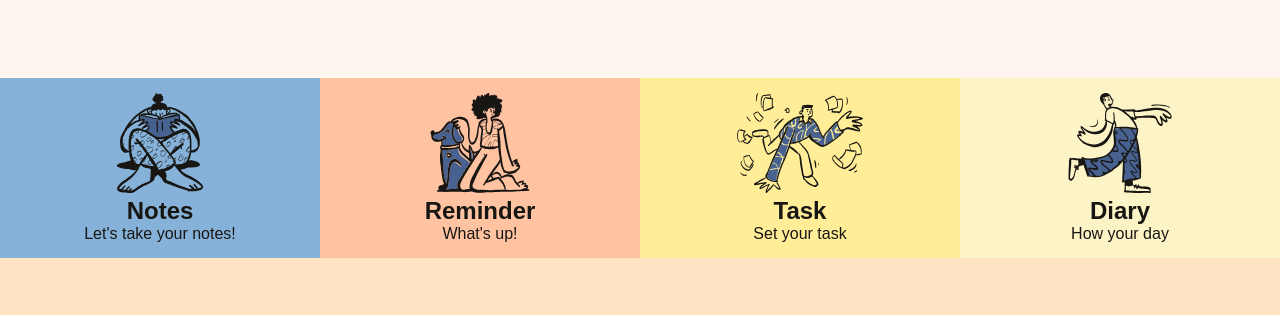
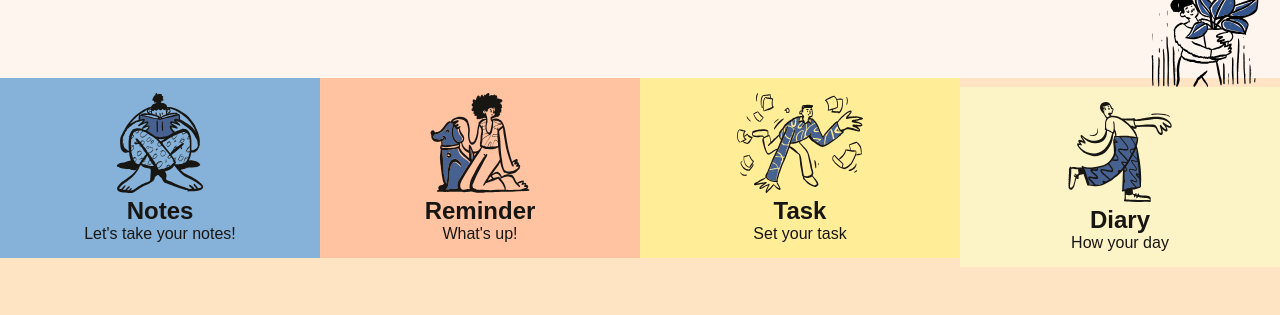
Before and after one commit to katanyakoto/First-Project-G.5, a plain HTML site: page index.html in a window 1280 px wide. Shown: the part 362-677 px from the top of the page. Drawn offline with Linux system fonts and the light colour scheme.

Commit message:
Update style.css

```diff
--- a/style.css
+++ b/style.css
@@ -101,8 +101,8 @@ header ul li a:hover {
 }
 .main img {
     float: right;
-    height: 10px;
-    width: 10px;
+    height: 100px;
+    width: 150px;
 }
 .section-wrapper {
     height: 500px;
```
